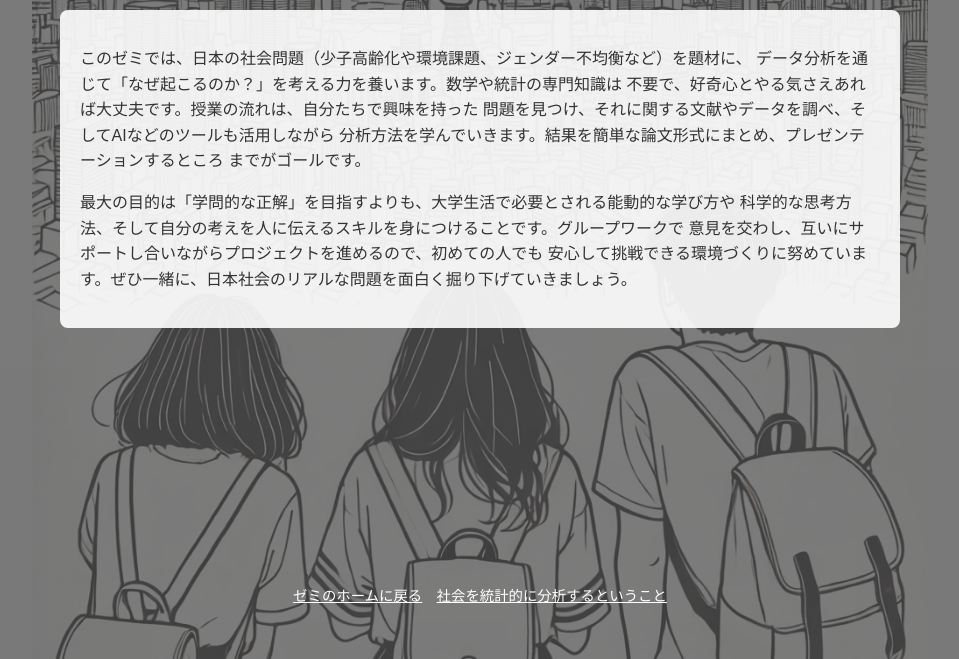
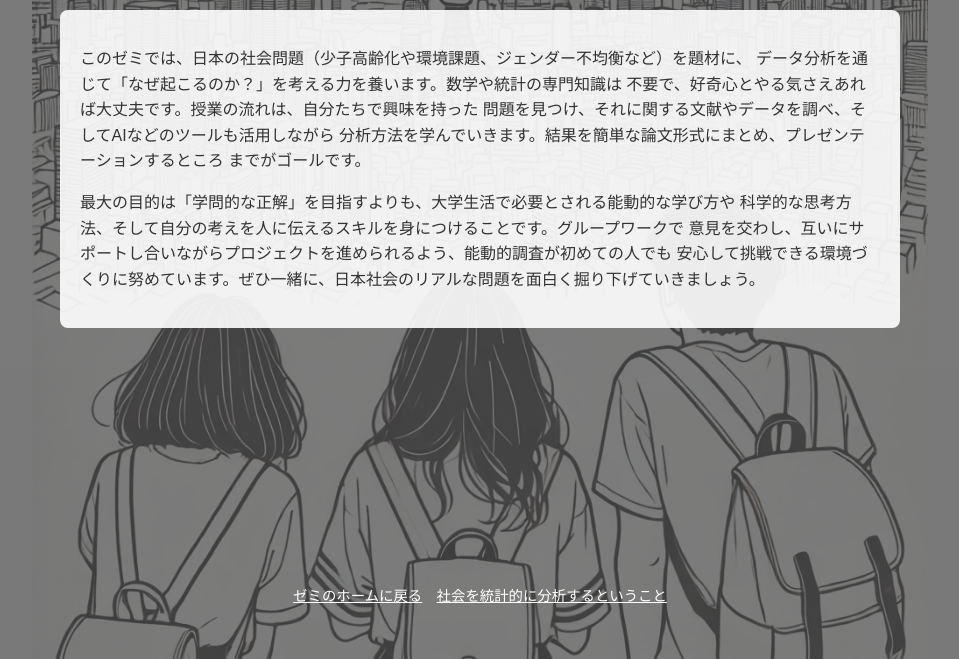
Before and after one commit to kztoht/kisozemi, a plain HTML site: page intro.html in a window 1280 px wide. Shown: the part 141-800 px from the top of the page, without its empty margins (160-1119 px from the left). Drawn offline with Linux system fonts and the light colour scheme.

Commit message:
Update intro.html

```diff
--- a/intro.html
+++ b/intro.html
@@ -109,7 +109,7 @@
       <p>
         最大の目的は「学問的な正解」を目指すよりも、大学生活で必要とされる能動的な学び方や
         科学的な思考方法、そして自分の考えを人に伝えるスキルを身につけることです。グループワークで
-        意見を交わし、互いにサポートし合いながらプロジェクトを進めるので、初めての人でも
+        意見を交わし、互いにサポートし合いながらプロジェクトを進められるよう、能動的調査が初めての人でも
         安心して挑戦できる環境づくりに努めています。ぜひ一緒に、日本社会のリアルな問題を面白く掘り下げていきましょう。
       </p>
     </div>
```
